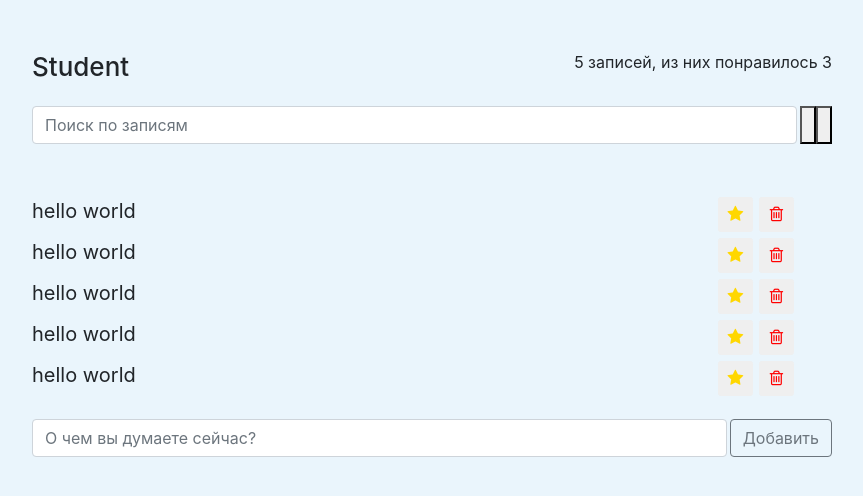
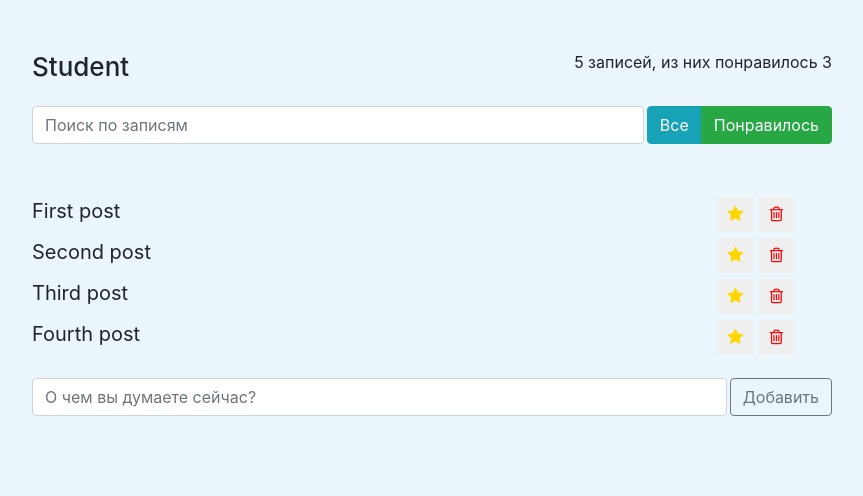
Before and after one commit to seriiserii825/app-test, a React (Create React App) app: page / in a window 1280 px wide. Shown: the top 496 px of the page, without its empty margins (208-1071 px from the left). Built offline with nearby package versions, Linux system fonts and the light colour scheme.

Commit message:
important and like

```diff
--- a/src/components/app/app.js
+++ b/src/components/app/app.js
@@ -7,6 +7,12 @@ import PostAddForm from "../post-add-form/post-add-form";
 import "./app.scss";
 
 const App = () => {
+	const posts = [
+		{label: "First post", important: true, like: false, id: 1},
+		{label: "Second post", important: false, like: true, id: 2},
+		{label: "Third post", important: true, like: false, id: 3},
+		{label: "Fourth post", important: false, like: false, id: 4},
+	];
 	return (
 		<div className="app">
 			<AppHeader/>
@@ -14,7 +20,7 @@ const App = () => {
 				<SearchPanel/>
 				<PostStatusFilter/>
 			</div>
-			<PostList/>
+			<PostList posts={posts} />
 			<PostAddForm/>
 		</div>
 	);
--- a/src/components/post-list-item/post-list-item.js
+++ b/src/components/post-list-item/post-list-item.js
@@ -1,14 +1,45 @@
 import React from 'react';
 import "./post-list-item.scss";
 
-const PostListItem = () => {
+export default class PostListItem extends React.Component{
+	constructor(props) {
+		super(props);
+		this.state = {
+			important: false,
+			like: false
+		};
+
+		this.onToggleImportant = () => {
+			this.setState({
+				important: !this.state.important
+			});
+		}
+
+		this.onToggleLike = () => {
+			this.setState({
+				like: !this.state.like
+			});
+		}
+	}
+
+	render() {
+		let classLists = 'app-list-item d-flex justify-content-space-between';
+
+		if (this.state.important) {
+			classLists += ' important';
+		}
+
+		if (this.state.like) {
+			classLists += ' like';
+		}
+
 		return (
-		<li className="app-list-item d-flex justify-content-space-between">
-			<span className="app-list-item-label">
-				hello world
+			<li className={classLists}>
+			<span onClick={this.onToggleImportant} className="app-list-item-label">
+				{this.props.label}
 			</span>
 				<div className="d-flex justify-content-center align-items-center">
-				<button className="btn-star btn-sm">
+					<button onClick={this.onToggleLike} className="btn-star btn-sm">
 						<i className="fa fa-star"></i>
 					</button>
 					<button className="btn-trash btn-sm">
@@ -18,6 +49,5 @@ const PostListItem = () => {
 				</div>
 			</li>
 		);
+	}
 };
-
-export default PostListItem;
--- a/src/components/post-list/post-list.js
+++ b/src/components/post-list/post-list.js
@@ -2,14 +2,15 @@ import React from 'react';
 import "./post-list.scss";
 import PostListItem from "../post-list-item/post-list-item";
 
-const PostList = () => {
+const PostList = (props) => {
+	const elements = props.posts.map((item) => {
+		return (
+			<PostListItem label={item.label} important={item.important} key={item.id} like={item.like} />
+		)
+	});
 	return (
 		<ul className="app-list list-group">
-			<PostListItem/>
-			<PostListItem/>
-			<PostListItem/>
-			<PostListItem/>
-			<PostListItem/>
+			{elements}
 		</ul>
 	);
 };
--- a/src/components/post-status-filter/post-status-filter.js
+++ b/src/components/post-status-filter/post-status-filter.js
@@ -4,8 +4,8 @@ import "./post-status-filter.scss";
 const PostStatusFilter = () => {
 	return (
 		<div className="btn-group">
-			<button></button>
-			<button></button>
+			<button className="btn btn-info">Все</button>
+			<button className="btn btn-success">Понравилось</button>
 		</div>
 	);
 };
```
Lines whose indentation alone changed are shown as unchanged.
